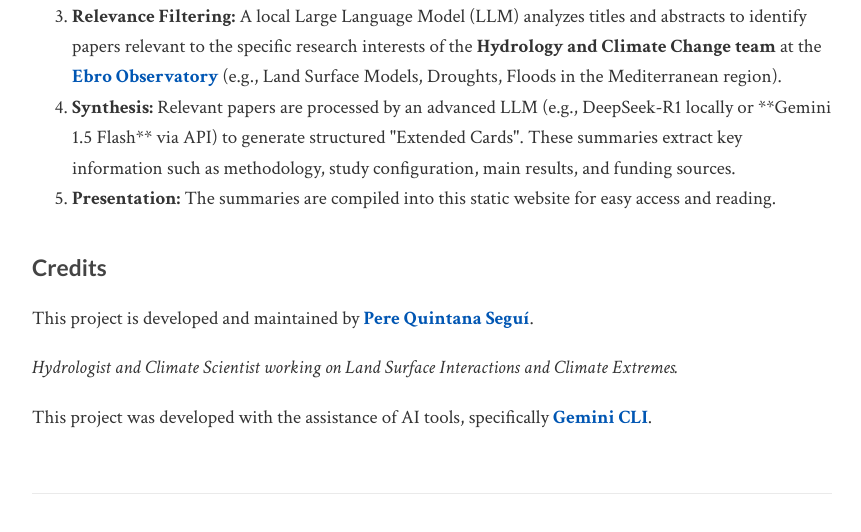
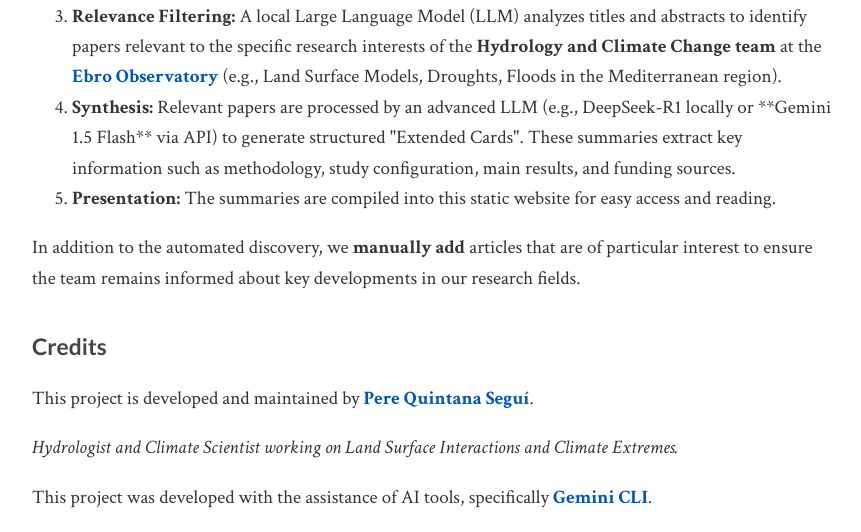
Before and after one commit to bitic/biblioassistant, a Python web app: template templates/about.html in a window 1280 px wide. Shown: the part 908-1440 px from the top of the page, without its empty margins (208-1069 px from the left). Run offline with Jinja, Linux system fonts and the light colour scheme; the template is opened without the code that fills it, so the values that code supplies are empty.

Commit message:
UI: Add note about manual article additions to About page

```diff
--- a/templates/about.html
+++ b/templates/about.html
@@ -28,6 +28,11 @@
         <li><strong>Presentation:</strong> The summaries are compiled into this static website for easy access and reading.</li>
     </ol>
 
+    <p>
+        In addition to the automated discovery, we <strong>manually add</strong> articles that are of particular interest
+        to ensure the team remains informed about key developments in our research fields.
+    </p>
+
     <h3>Credits</h3>
     <p>
         This project is developed and maintained by
```
